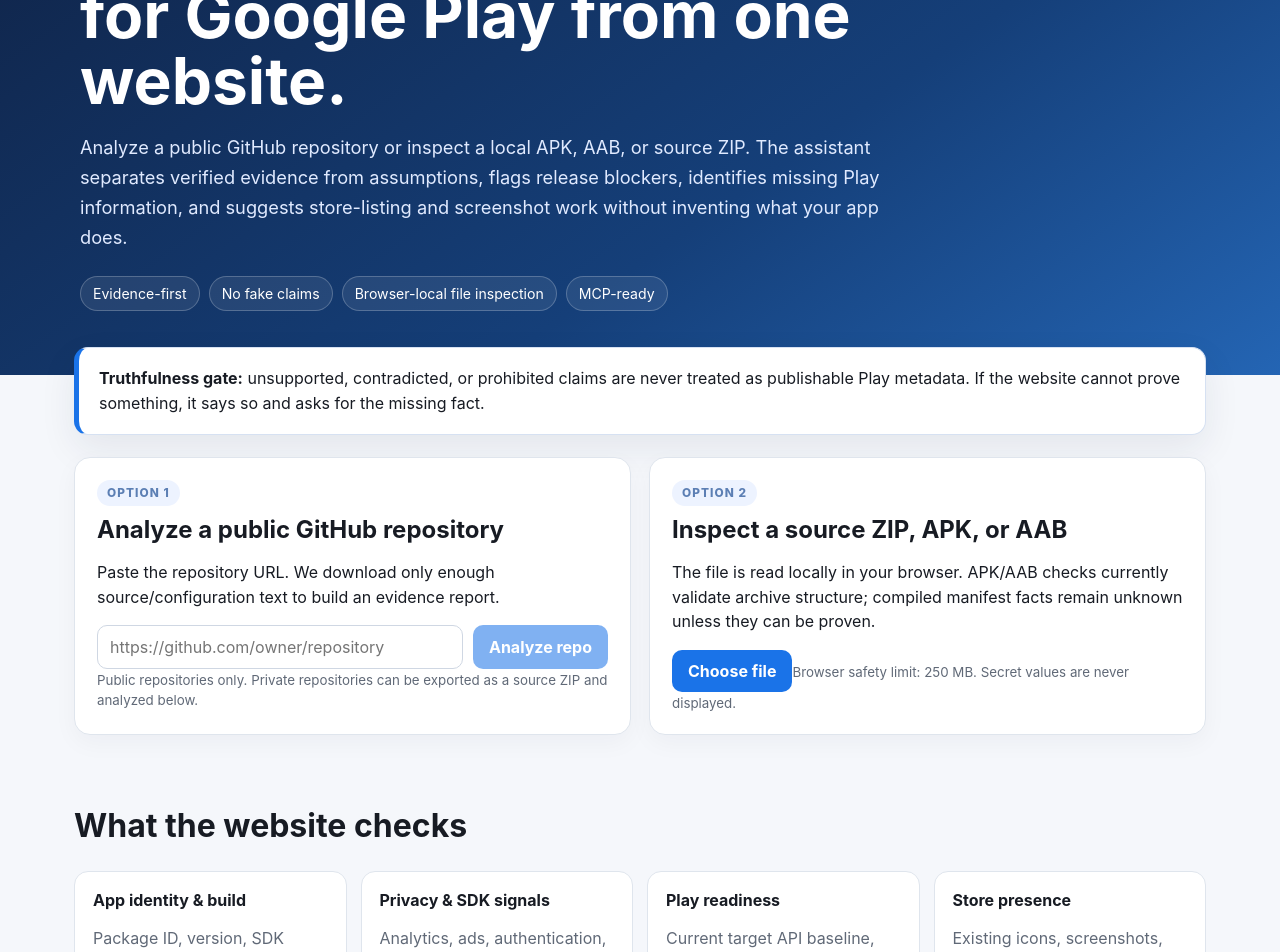
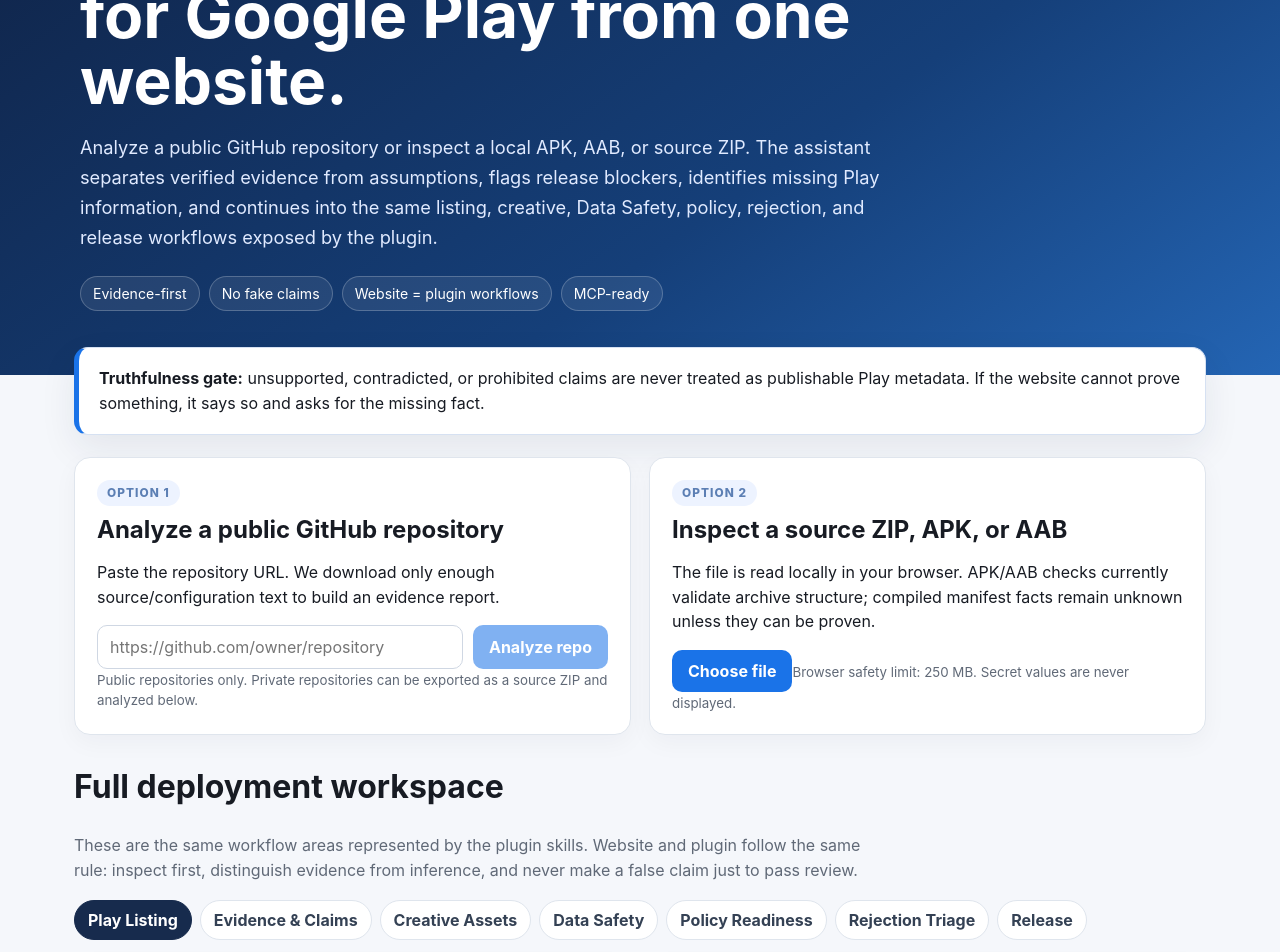
Before and after one commit to Pamtech-Zambia/apppublisher, a Next.js app: page / in a window 1280 px wide. Shown: the part 200-1152 px from the top of the page. Built offline with nearby package versions, Linux system fonts and the light colour scheme.

Commit message:
Expose full plugin-equivalent workflow on website

```diff
--- a/app/page.tsx
+++ b/app/page.tsx
@@ -1,4 +1,5 @@
 import Analyzer from './components/Analyzer';
+import PluginWorkspace from './components/PluginWorkspace';
 
 export default function Page() {
   return <main>
@@ -6,25 +7,26 @@
       <div className="heroInner">
         <span className="eyebrow">Google Play Deployment Assistant</span>
         <h1>Prepare your Android app for Google Play from one website.</h1>
-        <p className="heroText">Analyze a public GitHub repository or inspect a local APK, AAB, or source ZIP. The assistant separates verified evidence from assumptions, flags release blockers, identifies missing Play information, and suggests store-listing and screenshot work without inventing what your app does.</p>
-        <div className="heroBadges"><span>Evidence-first</span><span>No fake claims</span><span>Browser-local file inspection</span><span>MCP-ready</span></div>
+        <p className="heroText">Analyze a public GitHub repository or inspect a local APK, AAB, or source ZIP. The assistant separates verified evidence from assumptions, flags release blockers, identifies missing Play information, and continues into the same listing, creative, Data Safety, policy, rejection, and release workflows exposed by the plugin.</p>
+        <div className="heroBadges"><span>Evidence-first</span><span>No fake claims</span><span>Website = plugin workflows</span><span>MCP-ready</span></div>
       </div>
     </section>
 
     <section className="contentWrap">
       <div className="truthBanner"><strong>Truthfulness gate:</strong> unsupported, contradicted, or prohibited claims are never treated as publishable Play metadata. If the website cannot prove something, it says so and asks for the missing fact.</div>
       <Analyzer />
+      <PluginWorkspace />
       <section className="howItWorks">
-        <h2>What the website checks</h2>
+        <h2>What the website and plugin cover</h2>
         <div className="featureGrid">
-          <article><strong>App identity & build</strong><p>Package ID, version, SDK levels, Android permissions, and build configuration when source evidence is available.</p></article>
-          <article><strong>Privacy & SDK signals</strong><p>Analytics, ads, authentication, billing, AI services, remote hosts, sensitive permissions, and possible secret exposure.</p></article>
-          <article><strong>Play readiness</strong><p>Current target API baseline, policy-sensitive areas, missing developer facts, privacy questions, and reviewer-access concerns.</p></article>
-          <article><strong>Store presence</strong><p>Existing icons, screenshots, feature graphics, privacy-policy files, and a safe first-pass listing/screenshot plan.</p></article>
+          <article><strong>App evidence inspector</strong><p>Package ID, version, SDK levels, Android permissions, dependencies, remote services, assets, and likely policy-sensitive areas.</p></article>
+          <article><strong>Privacy & Data Safety</strong><p>Analytics, ads, authentication, AI/cloud processing, sensitive data questions, deletion, and evidence gaps that require developer confirmation.</p></article>
+          <article><strong>Listing & creative assets</strong><p>Metadata limits, claim verification, simple icon/feature graphic generation, and marketing screenshots composed only from real app screenshots.</p></article>
+          <article><strong>Policy, rejection & release</strong><p>Submission-readiness gates, rejection triage, testing/reviewer-access checks, and a final release checklist without pretending to predict Google’s private review outcome.</p></article>
         </div>
       </section>
       <footer>
-        <p>Public website analysis does not publish to Google Play or access your Play Console. Developer-owned publishing remains a separate, explicitly authorized mode.</p>
+        <p>The public website and public plugin prepare, validate, and diagnose Google Play deployment work. They do not silently publish to a developer’s Play account. Developer-owned publishing remains a separately authorized mode using that developer’s own credentials.</p>
         <p><code>/api/mcp</code> · <code>/api/health</code></p>
       </footer>
     </section>
```
